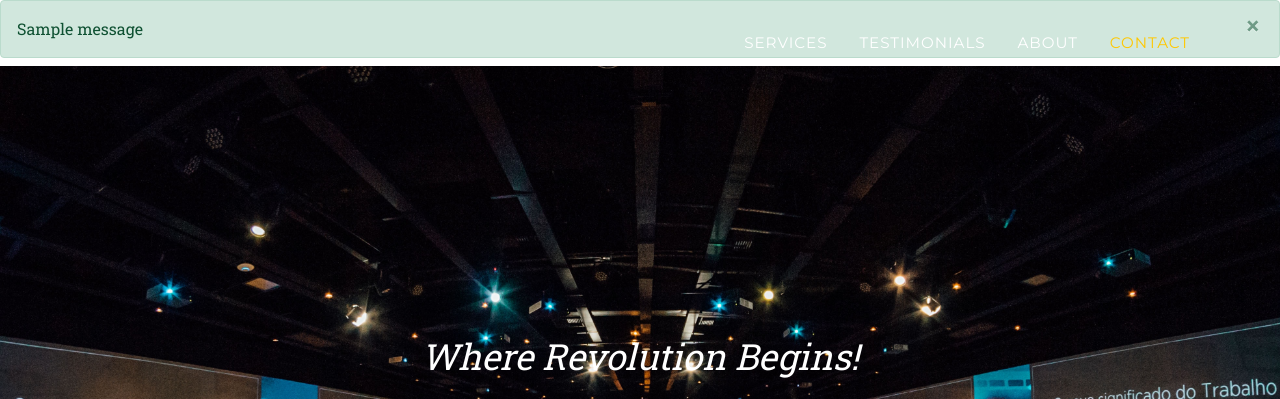
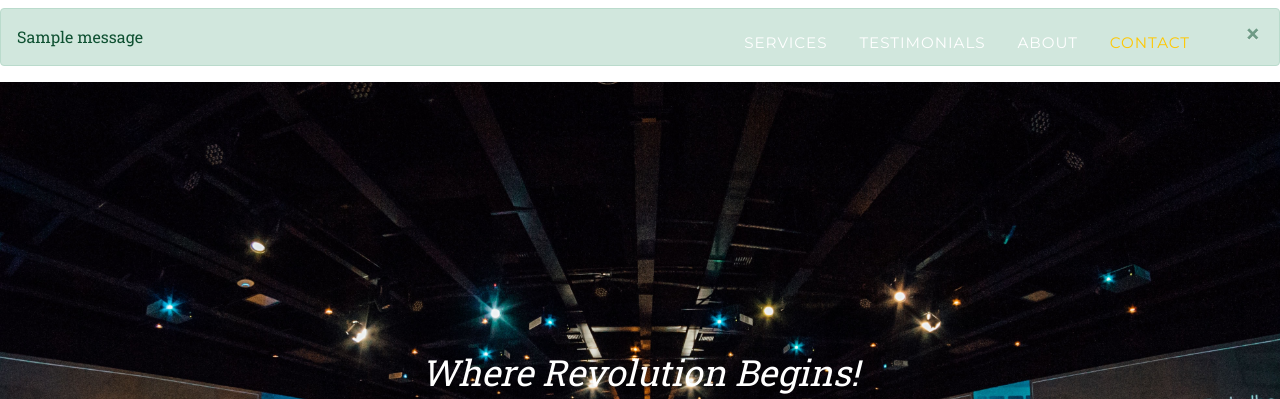
Before and after one commit to cypher-ravi/Rv-Portfolio-Development, a Django app: page / in a window 1280 px wide. Shown: the top 399 px of the page. Run offline with Django 3.2, Linux system fonts and the light colour scheme; tables that the repository leaves empty hold one stand-in row (values such as "Sample post"); one stand-in notice (Sample message) is shown; some libraries are stand-ins or nearby versions.

Commit message:
Update awareness_through_code.html

```diff
--- a/templates/awareness_through_code.html
+++ b/templates/awareness_through_code.html
@@ -49,7 +49,7 @@
         </nav>
         {% if messages %}
     {% for message in messages %}
-    <div class="alert alert-{{ message.tags }} alert-dismissible mb-2">
+    <div class="alert alert-{{ message.tags }} alert-dismissible mt-2">
       {{ message }}
       <button type="button" class="close" data-dismiss="alert">
         <span area-hidden = "true">
@@ -58,8 +58,9 @@
         </span>
       </button>
     </div>
+
     {% endfor %}
-    {% endif %}
+  {% endif %}
         <!-- Masthead-->
         <header class="masthead">
             <div class="container">
```
